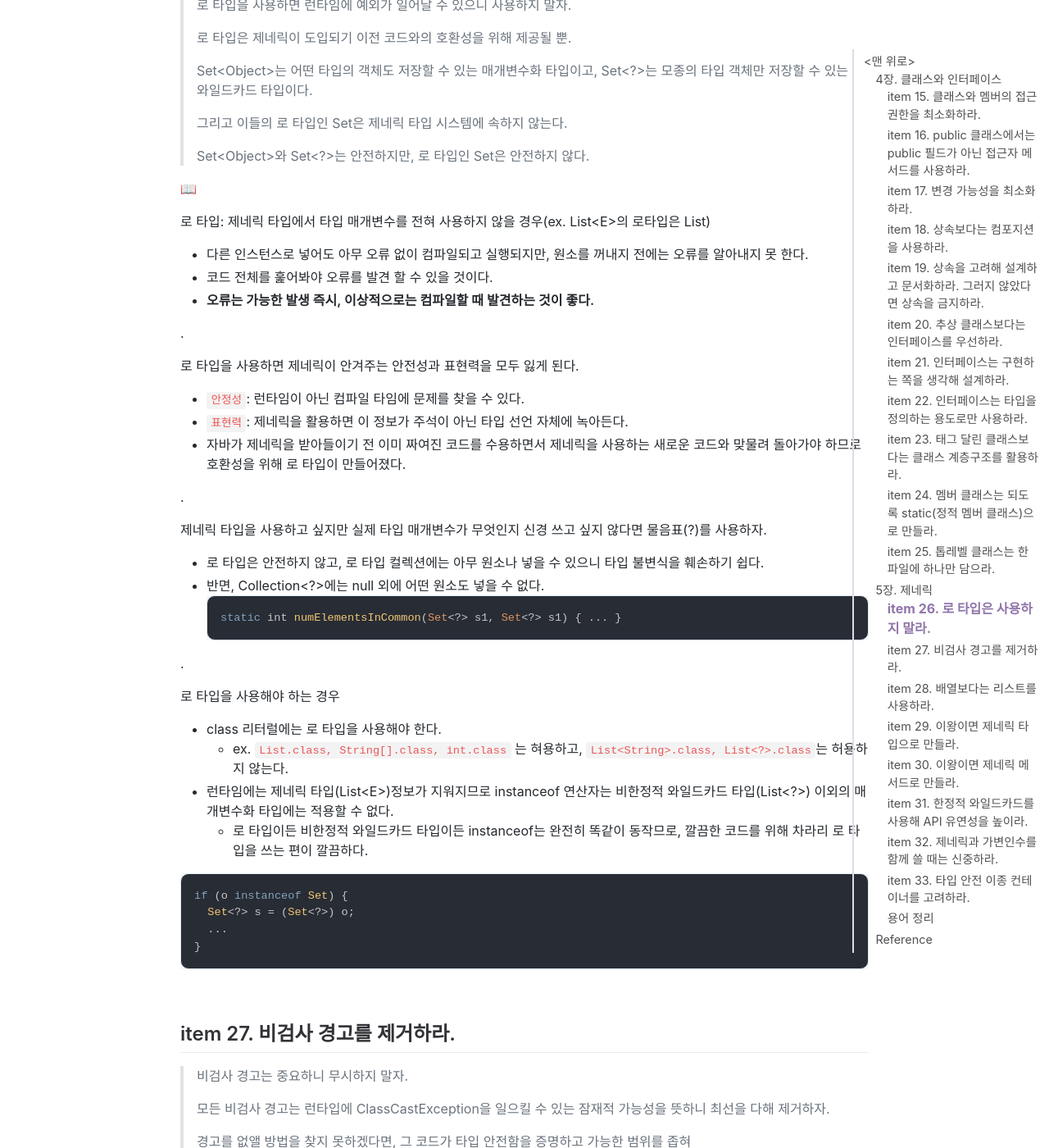
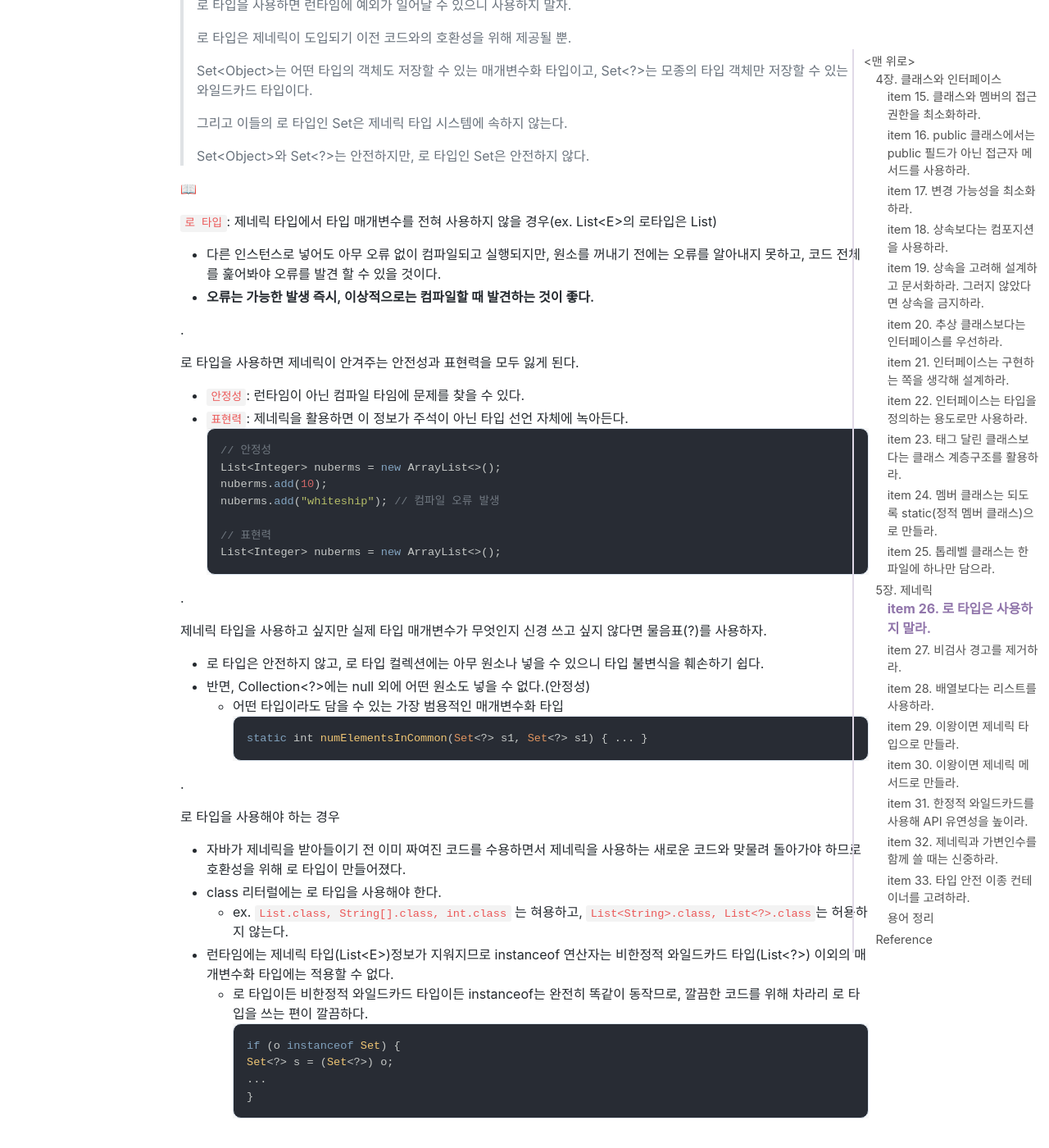
Before and after one commit to jihunparkme/jihunparkme.github.io, a Jekyll site: the page built from _posts/2023-04-22-Effective-Java-Class-Interface-Generics.md, in a window 1280 px wide and 1400 px high, scrolled down 17144 px. Shown: the whole window at 82% size. Built offline with Jekyll 4.4.1, drawn with Linux system fonts in a browser that asks for light colours; nearby versions of some CDN libraries; comment, search, counter and statistics services are not loaded.

Commit message:
[Effective Java] item 26. 로 타입은 사용하지 말라.

````diff
--- a/_posts/2023-04-22-Effective-Java-Class-Interface-Generics.md
+++ b/_posts/2023-04-22-Effective-Java-Class-Interface-Generics.md
@@ -746,9 +746,8 @@ public class Sample {
 
 📖
 
-로 타입: 제네릭 타입에서 타입 매개변수를 전혀 사용하지 않을 경우(ex. List\<E\>의 로타입은 List)
-- 다른 인스턴스로 넣어도 아무 오류 없이 컴파일되고 실행되지만, 원소를 꺼내지 전에는 오류를 알아내지 못 한다.
-- 코드 전체를 훑어봐야 오류를 발견 할 수 있을 것이다.
+`로 타입`: 제네릭 타입에서 타입 매개변수를 전혀 사용하지 않을 경우(ex. List\<E\>의 로타입은 List)
+- 다른 인스턴스로 넣어도 아무 오류 없이 컴파일되고 실행되지만, 원소를 꺼내기 전에는 오류를 알아내지 못하고, 코드 전체를 훑어봐야 오류를 발견 할 수 있을 것이다.
 - **오류는 가능한 발생 즉시, 이상적으로는 컴파일할 때 발견하는 것이 좋다.**
 
 .
@@ -756,31 +755,40 @@ public class Sample {
 로 타입을 사용하면 제네릭이 안겨주는 안전성과 표현력을 모두 잃게 된다.
 - `안정성`: 런타임이 아닌 컴파일 타임에 문제를 찾을 수 있다.
 - `표현력`: 제네릭을 활용하면 이 정보가 주석이 아닌 타입 선언 자체에 녹아든다.
-- 자바가 제네릭을 받아들이기 전 이미 짜여진 코드를 수용하면서 제네릭을 사용하는 새로운 코드와 맞물려 돌아가야 하므로 호환성을 위해 로 타입이 만들어졌다.
+  ```java
+  // 안정성
+  List<Integer> nuberms = new ArrayList<>();
+  nuberms.add(10);
+  nuberms.add("whiteship"); // 컴파일 오류 발생
+
+  // 표현력
+  List<Integer> nuberms = new ArrayList<>();
+  ```
 
 .
 
 제네릭 타입을 사용하고 싶지만 실제 타입 매개변수가 무엇인지 신경 쓰고 싶지 않다면 물음표(?)를 사용하자.
 - 로 타입은 안전하지 않고, 로 타입 컬렉션에는 아무 원소나 넣을 수 있으니 타입 불변식을 훼손하기 쉽다.
-- 반면, Collection\<?\>에는 null 외에 어떤 원소도 넣을 수 없다.
-```java
-static int numElementsInCommon(Set<?> s1, Set<?> s1) { ... }
-```
+- 반면, Collection\<?\>에는 null 외에 어떤 원소도 넣을 수 없다.(안정성)
+  - 어떤 타입이라도 담을 수 있는 가장 범용적인 매개변수화 타입
+  ```java
+  static int numElementsInCommon(Set<?> s1, Set<?> s1) { ... }
+  ```
 
 .
 
 로 타입을 사용해야 하는 경우
+- 자바가 제네릭을 받아들이기 전 이미 짜여진 코드를 수용하면서 제네릭을 사용하는 새로운 코드와 맞물려 돌아가야 하므로 호환성을 위해 로 타입이 만들어졌다.
 - class 리터럴에는 로 타입을 사용해야 한다.
   - ex. `List.class, String[].class, int.class` 는 혀용하고, `List<String>.class, List<?>.class`는 허용하지 않는다.
 - 런타임에는 제네릭 타입(List\<E\>)정보가 지워지므로 instanceof 연산자는 비한정적 와일드카드 타입(List\<?\>) 이외의 매개변수화 타입에는 적용할 수 없다.
   - 로 타입이든 비한정적 와일드카드 타입이든 instanceof는 완전히 똑같이 동작므로, 깔끔한 코드를 위해 차라리 로 타입을 쓰는 편이 깔끔하다.
-
-```java
-if (o instanceof Set) {
-  Set<?> s = (Set<?>) o;
-  ...
-}
-```
+  ```java
+  if (o instanceof Set) {
+    Set<?> s = (Set<?>) o;
+    ...
+  }
+  ```
 
 <br>
 
````
